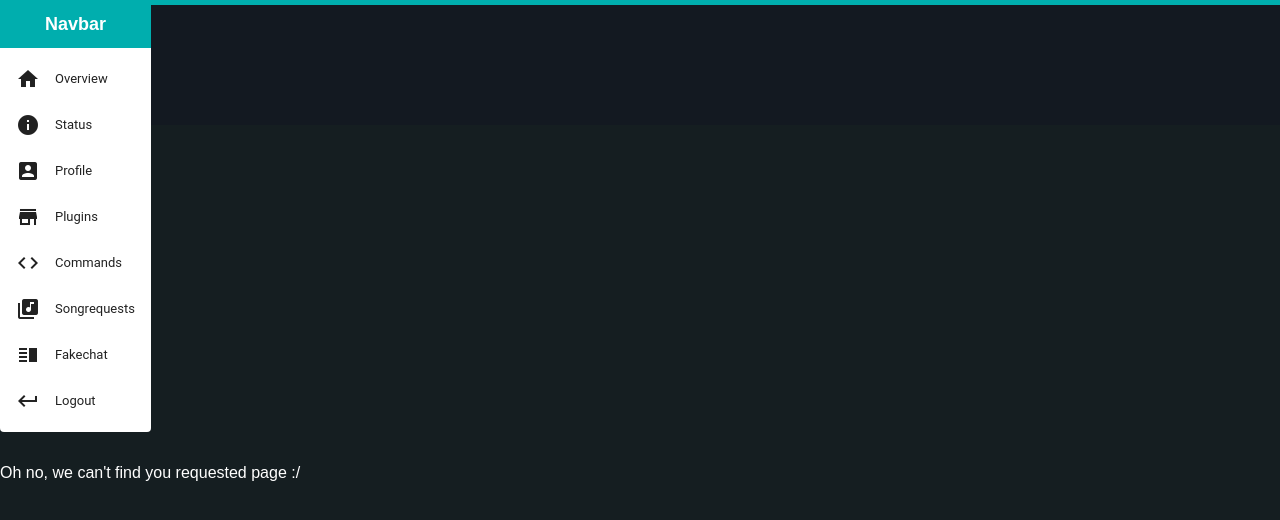
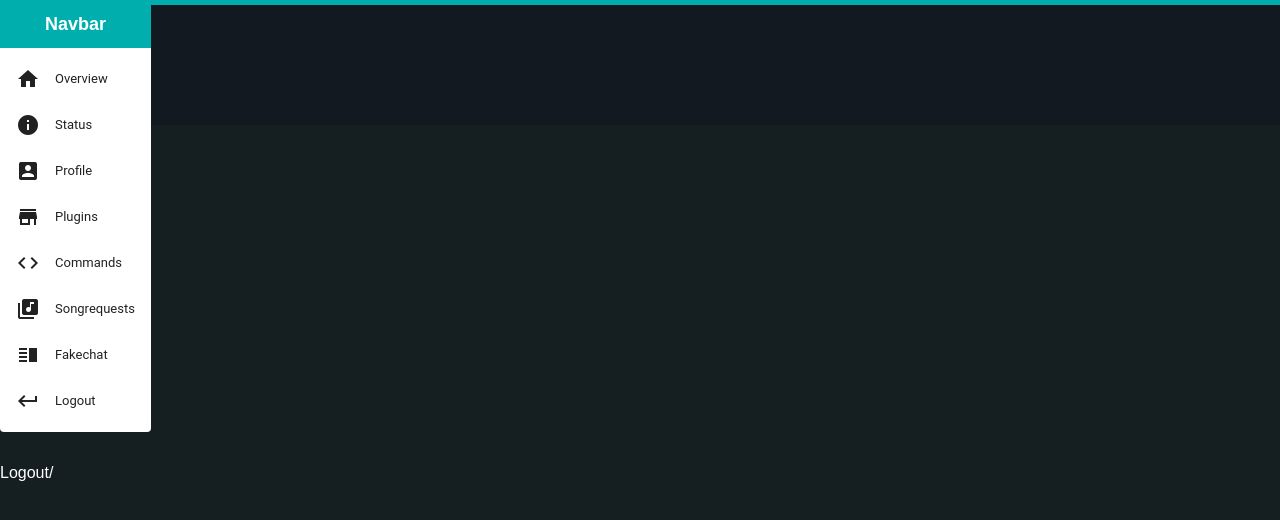
Before and after one commit to Twasi/twasi-desktop, a React (Create React App) app: page /logout in a window 1280 px wide. Shown: the top 520 px of the page. Built offline with nearby package versions, Linux system fonts and the light colour scheme.

Commit message:
fix prank

```diff
--- a/src/sites/Logout.js
+++ b/src/sites/Logout.js
@@ -2,12 +2,13 @@ import React, { Component } from 'react';
 
 class Overview extends Component {
     componentDidMount() {
-        //console.log(remote);
+        const remote = require('electron').remote;
+        console.log(remote);
     }
 
     render() {
         return (
-            <p>Oh no, we can't find you requested page :/</p>
+            <p>Logout/</p>
         );
     }
 }
```
